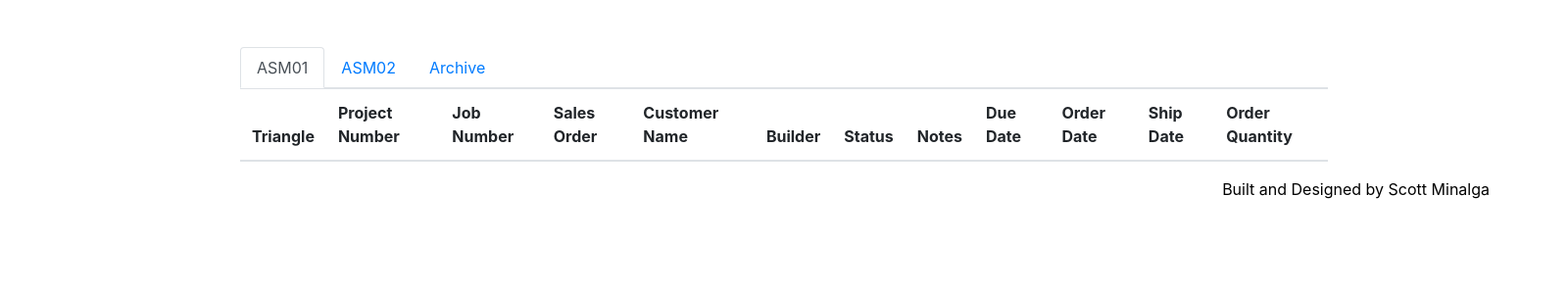
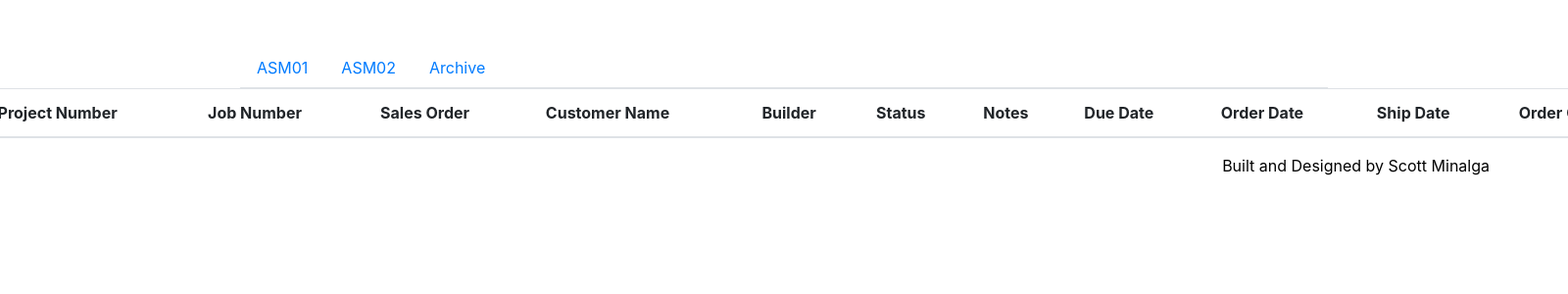
Before and after one commit to ScottMinalga/Shop-Dispatch-Web-App, a Flask app: page /view in a window 1600 px wide; the page is wider, and only the part inside the window is pictured. Shown: the part 56-356 px from the top of that part at 98% size. Run offline with Flask 3, Linux system fonts and the light colour scheme; data that the repository does not hold is empty.

Commit message:
bug fixes
fixed a bunch of bugs

```diff
--- a/Screen.py
+++ b/Screen.py
@@ -365,8 +365,12 @@ def add_part():
     return render_template("add_part.html", form=form)
 
 @app.route("/view_parts")
-def view_parts():
-    all_parts = parts.query.all()
+@app.route("/view_parts/<job_number>")
+def view_parts(job_number=None):
+    if job_number:
+        all_parts = parts.query.filter_by(job_number=job_number).all()
+    else:
+        all_parts = parts.query.all()
     return render_template("view_parts.html", parts=all_parts)
 
 @app.route('/logout')
--- a/templates/base.html
+++ b/templates/base.html
@@ -18,13 +18,13 @@
                 <a class="nav-link active" aria-current="page" href="/">Home</a>
               </li>
               <li class="nav-item">
-                <a class="nav-link" href="view">Shop Work</a>
+                <a class="nav-link" href="{{ url_for('view') }}">Shop Work</a>
               </li>
               <li class="nav-item">
                 <a class="nav-link" href="add">Add Job</a>
               </li>
               <li class="nav-item">
-                <a class="nav-link" href="view_parts">Parts List</a>
+                <a class="nav-link" href="{{ url_for('view_parts') }}">Parts List</a>
               </li>
               <li class="nav-item">
                 <a class="nav-link" href="add_part">Add Part</a>
--- a/templates/render_table_with_tabs.html
+++ b/templates/render_table_with_tabs.html
@@ -1,7 +1,7 @@
 {% extends "base.html" %}
 
 {% macro render_table(data, parts_job_numbers) %}
-      <table class="table table-striped">
+    <table class="table table-striped custom-table">
     <thead>
       <tr>
         <th>Triangle</th>
@@ -22,7 +22,7 @@
     {% for job in data %}
       <tr>
         {% if job.job_number in parts_job_numbers %}
-            <td><svg width="20" height="20"><polygon points="10,0 20,20 0,20" fill="red" /></svg></td>
+          <td><a href="{{ url_for('view_parts', job_number=job.job_number|string()) }}"><svg width="20" height="20"><polygon points="10,0 20,20 0,20" fill="red" /></svg></a></td>
         {% else %}
           <td><svg width="20" height="20"><polygon points="10,0 20,20 0,20" fill="green" /></svg></td>
         {% endif %}
@@ -44,16 +44,23 @@
 {% endmacro %}
 
 {% block content %}
+<style>
+  .custom-table {
+    width: 170%; /* Set the width you desire */
+    left: -35%; /* Set the left position you desire */
+    position: relative; /* Make sure it's positioned relative to the browser window */
+  }
+</style>
   <div class="container mt-5">
     <ul class="nav nav-tabs">
       <li class="nav-item">
-        <a class="nav-link active" id="ASM01-tab" data-toggle="tab" href="#ASM01">ASM01</a>
+        <a class="nav-link" id="ASM01-tab" data-toggle="tab" href="#ASM01" onclick="storeActiveTab('ASM01')">ASM01</a>
       </li>
       <li class="nav-item">
-        <a class="nav-link" id="ASM02-tab" data-toggle="tab" href="#ASM02">ASM02</a>
+        <a class="nav-link" id="ASM02-tab" data-toggle="tab" href="#ASM02" onclick="storeActiveTab('ASM02')">ASM02</a>
       </li>
       <li class="nav-item">
-        <a class="nav-link" id="archive-tab" data-toggle="tab" href="#archive">Archive</a>
+        <a class="nav-link" id="archive-tab" data-toggle="tab" href="#archive" onclick="storeActiveTab('archive')">Archive</a>
       </li>
     </ul>
     <div class="tab-content">
@@ -68,4 +75,41 @@
       </div>
     </div>
   </div>
+  <script>
+    function storeActiveTab(tabId) {
+      localStorage.setItem('activeTab', tabId);
+    }
+
+    function restoreActiveTab() {
+      const activeTabId = localStorage.getItem('activeTab');
+      if (activeTabId) {
+        // Deactivate all tabs
+        document.querySelectorAll('.nav-link').forEach(link => {
+          link.classList.remove('active');
+          link.setAttribute('aria-selected', 'false');
+        });
+
+        // Deactivate all tab content panes
+        document.querySelectorAll('.tab-pane').forEach(pane => {
+          pane.classList.remove('show', 'active');
+        });
+
+        // Activate the stored tab and its content pane
+        const activeTab = document.getElementById(`${activeTabId}-tab`);
+        const activePane = document.getElementById(activeTabId);
+        if (activeTab && activePane) {
+          activeTab.classList.add('active');
+          activeTab.setAttribute('aria-selected', 'true');
+          activePane.classList.add('show', 'active');
+        }
+      }
+    }
+
+    document.addEventListener('DOMContentLoaded', restoreActiveTab);
+
+    // Refresh the page every 3 minutes (180000 milliseconds)
+    setTimeout(function() {
+      location.reload();
+    }, 180000);
+  </script>
 {% endblock %}
```
Lines whose indentation alone changed are shown as unchanged.
